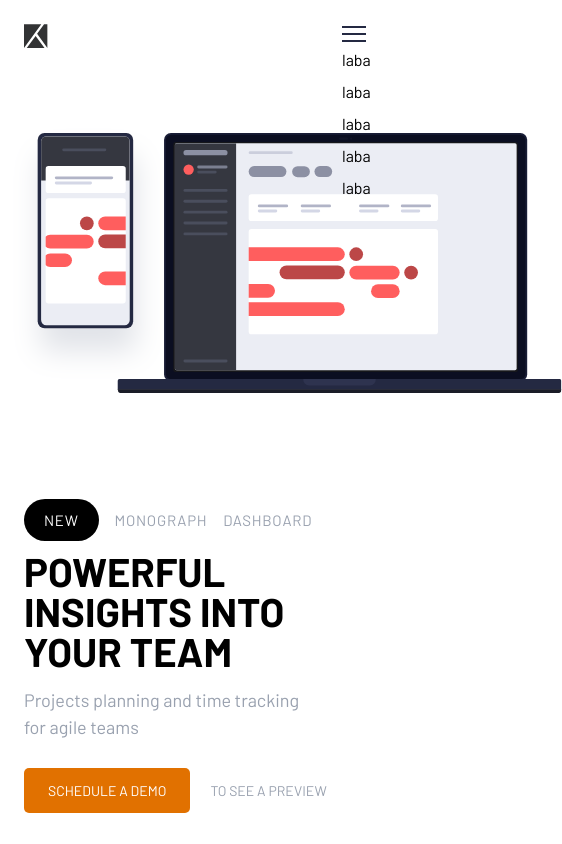
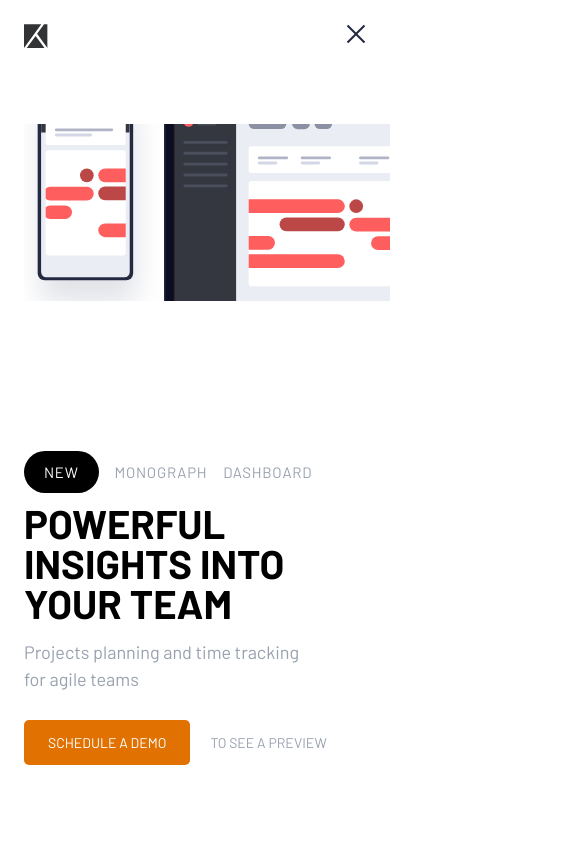
Before and after one commit to IamLeslieClaussen/project_tracking, a website built with Vite: page index.html in a window 390 px wide. Both pictures are taken after a click on the button 354 px from the left and 34 px from the top of the page. Shown: the whole page, 562 px wide, since content can reach past the window. Built offline with nearby package versions, Linux system fonts and the light colour scheme.

Commit message:
latest commit

```diff
--- a/index.html
+++ b/index.html
@@ -15,7 +15,7 @@
   </head>
   <body class="overflow-hidden font-Barlow">
     <header
-      class="container mx-auto p-6 flex justify-between mb-[100px] lg:mb-[124px] relative"
+      class="container mx-auto p-6 flex justify-between mb-[50px] lg:mb-[124px]"
     >
       <!--Logo-->
       <div class="w-[24px] lg:w-[32px]">
@@ -36,18 +36,17 @@
       <!--Mobile Menu (Hamburger and Dropdown)-->
       <div class="md:hidden">
         <!--Hamburger Icon (Aligned to the Right)-->
-        <button>
-          <img src="./images/icon-hamburger.svg" alt="menu" />
+        <button id="menu-toggle">
+          <img src="./images/icon-hamburger.svg" alt="menu" id="menu-icon" />
         </button>
 
         <!--Dropdown Menu-->
-        <div class="absolute z-10">
-          <ul class="space-y-2">
-            <li><a href="#">laba</a></li>
-            <li><a href="#">laba</a></li>
-            <li><a href="#">laba</a></li>
-            <li><a href="#">laba</a></li>
-            <li><a href="#">laba</a></li>
+        <div id="dropdown-menu" class="absolute z-10 w-[80%] right-12.5 top-12">
+          <ul class="space-y-2 bg-white w-full font-bold">
+            <li class="text-center"><a href="#">PRODUCT</a></li>
+            <li class="text-center"><a href="#">FEATURES</a></li>
+            <li class="text-center mb-[20px]"><a href="#">PRICING</a></li>
+            <li class="text-center text-gray-400"><a href="#">LOGIN</a></li>
           </ul>
         </div>
       </div>
@@ -83,7 +82,7 @@
           <h2 class="text-gray-400 text-[14px] uppercase">to see a preview</h2>
         </div>
       </div>
-      <div class="mb-[160px]">
+      <div class="mb-[160px] overflow-x-hidden">
         <img
           src="./images/illustration-devices.svg"
           alt="illustration"
--- a/src/main.ts
+++ b/src/main.ts
@@ -0,0 +1,20 @@
+document.addEventListener("DOMContentLoaded", () => {
+  const menuToggle = document.getElementById(
+    "menu-toggle"
+  ) as HTMLButtonElement;
+  const dropdownMenu = document.getElementById(
+    "dropdown-menu"
+  ) as HTMLDivElement;
+  const menuIcon = document.getElementById("menu-icon");
+
+  let isMenuOpen = false;
+
+  menuToggle.addEventListener("click", () => {
+    isMenuOpen = !isMenuOpen;
+    dropdownMenu.classList.toggle("hidden");
+
+    menuIcon.src = isMenuOpen
+      ? "./images/icon-close.svg"
+      : "./images/icon-hamburger.svg";
+  });
+});
```
Also changed, not shown: public/output.css.
